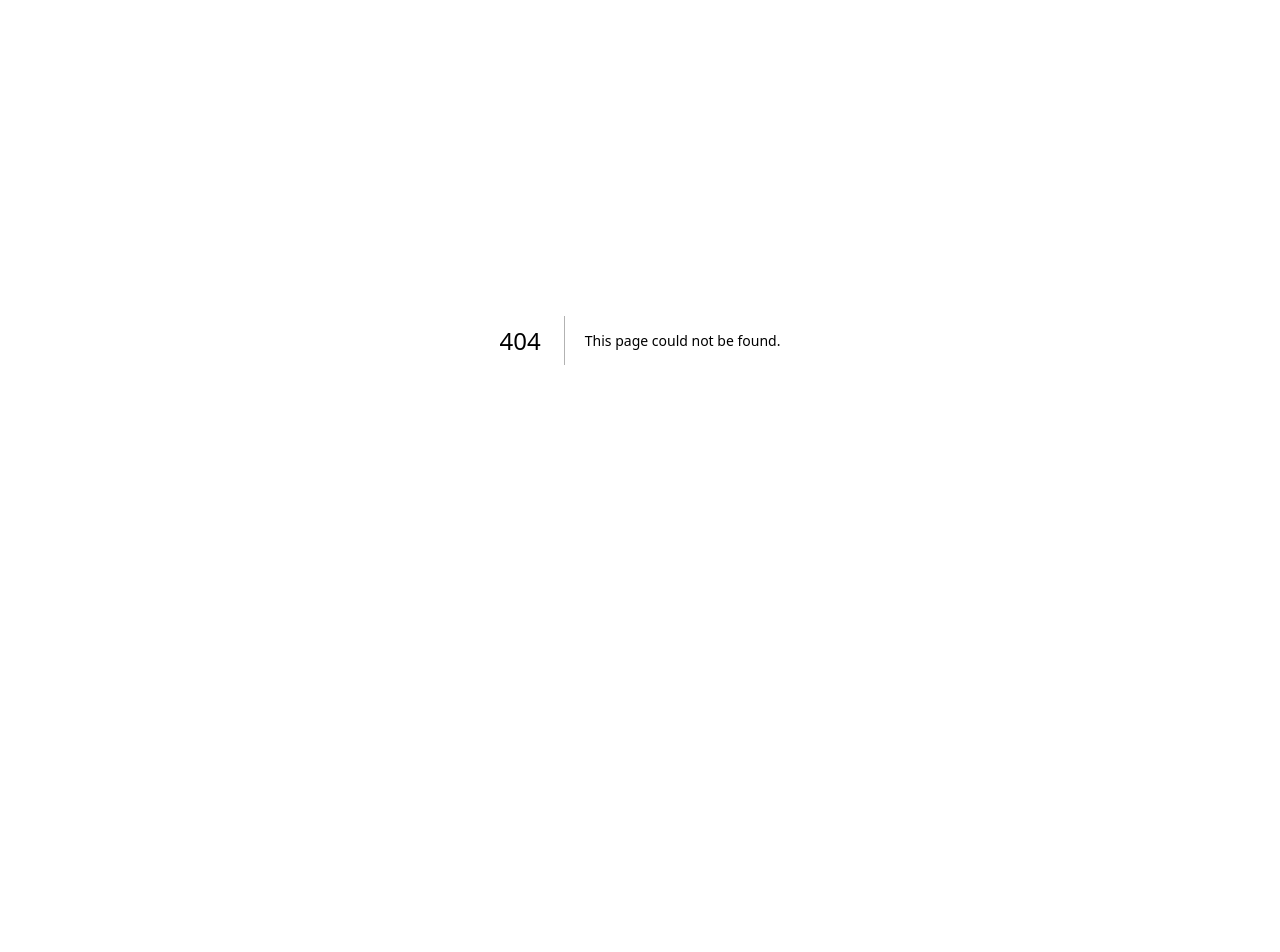
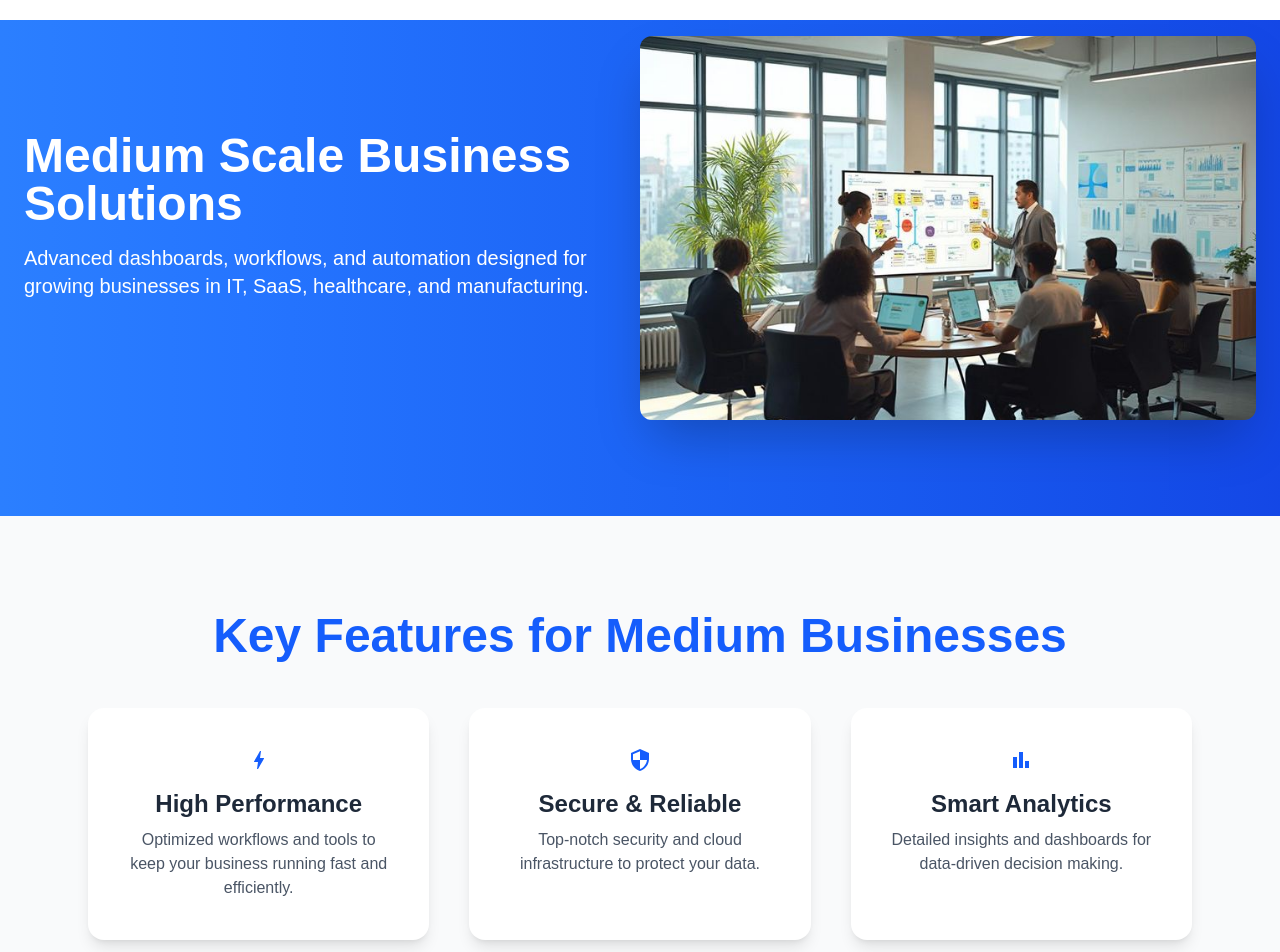
Before and after one commit to IT-Alliance-Tech/industry-demo, a Next.js app: page /mediumscale in a window 1280 px wide. Before the commit this address had no page. Shown: the part 60-1012 px from the top of the page. Before the commit the page ends 800 px from the top, so only its background shows below. Built offline with nearby package versions, Linux system fonts and the light colour scheme; what @tailwindcss/postcss would draw is missing.

Commit message:
updates on plan section

```diff
--- /dev/null
+++ b/src/app/mediumscale/page.js
@@ -0,0 +1,178 @@
+'use client';
+
+import { motion } from 'framer-motion';
+import Image from 'next/image';
+import Link from 'next/link';
+import Header from '../../components/header';
+import Footer from '../../components/footer';
+import MediumImg from '../../../public/largescale.png';
+import { Bolt, BarChart, Security } from '@mui/icons-material';
+
+export default function MediumScale() {
+  const features = [
+    {
+      icon: <Bolt className="text-blue-600 text-5xl mb-4" />,
+      title: "High Performance",
+      description: "Optimized workflows and tools to keep your business running fast and efficiently.",
+    },
+    {
+      icon: <Security className="text-blue-600 text-5xl mb-4" />,
+      title: "Secure & Reliable",
+      description: "Top-notch security and cloud infrastructure to protect your data.",
+    },
+    {
+      icon: <BarChart className="text-blue-600 text-5xl mb-4" />,
+      title: "Smart Analytics",
+      description: "Detailed insights and dashboards for data-driven decision making.",
+    },
+  ];
+
+  const howItWorks = [
+    {
+      step: "01",
+      title: "Sign Up & Onboard",
+      description: "Create your account and onboard your team quickly with guided steps.",
+    },
+    {
+      step: "02",
+      title: "Setup Workflows",
+      description: "Configure automated processes for tasks, approvals, and reporting.",
+    },
+    {
+      step: "03",
+      title: "Analyze & Scale",
+      description: "Track performance metrics and scale operations efficiently.",
+    },
+  ];
+
+  return (
+    <div className="bg-gray-50">
+      {/* Header */}
+      <Header />
+
+      {/* Hero Section */}
+      <section className="bg-gradient-to-r from-blue-500 to-blue-700 text-white py-24 flex flex-col md:flex-row items-center justify-center px-6">
+        <motion.div
+          initial={{ opacity: 0, x: -50 }}
+          animate={{ opacity: 1, x: 0 }}
+          transition={{ duration: 1 }}
+          className="md:w-1/2 text-center md:text-left"
+        >
+          <h1 className="text-4xl md:text-5xl font-bold mb-4">
+            Medium Scale Business Solutions
+          </h1>
+          <p className="text-lg md:text-xl mb-6">
+            Advanced dashboards, workflows, and automation designed for growing businesses in IT, SaaS, healthcare, and manufacturing.
+          </p>
+        </motion.div>
+
+        <motion.div
+          initial={{ opacity: 0, x: 50 }}
+          animate={{ opacity: 1, x: 0 }}
+          transition={{ duration: 1 }}
+          className="md:w-1/2 mt-10 md:mt-0 relative h-64 md:h-96"
+        >
+          <Image
+            src={MediumImg}
+            alt="Medium Businesses"
+            fill
+            className="object-cover rounded-xl shadow-2xl"
+          />
+        </motion.div>
+      </section>
+
+      {/* Key Features Section */}
+      <section className="py-24 text-gray-800 text-center">
+        <motion.h2
+          initial={{ opacity: 0, y: 20 }}
+          animate={{ opacity: 1, y: 0 }}
+          transition={{ duration: 0.6 }}
+          className="text-4xl md:text-5xl font-bold mb-12 text-blue-600"
+        >
+          Key Features for Medium Businesses
+        </motion.h2>
+
+        <div className="max-w-6xl mx-auto grid md:grid-cols-3 gap-10 px-6">
+          {features.map((f, idx) => (
+            <motion.div
+              key={idx}
+              whileHover={{ scale: 1.05 }}
+              initial={{ opacity: 0, y: 20 }}
+              animate={{ opacity: 1, y: 0 }}
+              transition={{ delay: idx * 0.2, duration: 0.6 }}
+              className="bg-white p-10 rounded-2xl shadow-lg hover:shadow-2xl transition flex flex-col items-center"
+            >
+              {f.icon}
+              <h3 className="text-2xl font-semibold mb-2">{f.title}</h3>
+              <p className="text-gray-600 text-center">{f.description}</p>
+            </motion.div>
+          ))}
+        </div>
+      </section>
+
+      {/* How It Works Section */}
+      <section className="py-24 bg-gray-100 text-gray-800">
+        <motion.h2
+          initial={{ opacity: 0, y: 10 }}
+          animate={{ opacity: 1, y: 0 }}
+          transition={{ duration: 0.6 }}
+          className="text-4xl md:text-5xl font-bold mb-12 text-blue-600 text-center"
+        >
+          How It Works
+        </motion.h2>
+
+        <div className="max-w-6xl mx-auto flex flex-col md:flex-row justify-between gap-8 px-6">
+          {howItWorks.map((h, idx) => (
+            <motion.div
+              key={idx}
+              whileHover={{ scale: 1.05 }}
+              initial={{ opacity: 0, y: 20 }}
+              animate={{ opacity: 1, y: 0 }}
+              transition={{ delay: idx * 0.2, duration: 0.6 }}
+              className="bg-white p-8 rounded-2xl shadow-lg hover:shadow-2xl transition flex flex-col items-center text-center"
+            >
+              <div className="text-2xl font-bold text-blue-600 mb-4">{h.step}</div>
+              <h3 className="text-xl font-semibold mb-2">{h.title}</h3>
+              <p className="text-gray-600">{h.description}</p>
+            </motion.div>
+          ))}
+        </div>
+      </section>
+
+      {/* Call-to-Action Section */}
+      <section className="py-24 bg-gradient-to-r from-blue-500 to-blue-700 text-white text-center">
+        <motion.h2
+          initial={{ opacity: 0, y: 20 }}
+          animate={{ opacity: 1, y: 0 }}
+          transition={{ duration: 0.6 }}
+          className="text-4xl md:text-5xl font-bold mb-6"
+        >
+          Ready to Scale Your Business?
+        </motion.h2>
+        <motion.p
+          initial={{ opacity: 0, y: 20 }}
+          animate={{ opacity: 1, y: 0 }}
+          transition={{ duration: 0.8 }}
+          className="text-lg md:text-xl mb-8 max-w-2xl mx-auto"
+        >
+          Start your free trial today and see how our solutions make your medium business more productive and profitable.
+        </motion.p>
+        <motion.div
+          initial={{ opacity: 0, y: 20 }}
+          animate={{ opacity: 1, y: 0 }}
+          transition={{ duration: 1 }}
+        >
+          <Link
+            href="/contact"
+            className="bg-white text-blue-600 font-semibold px-8 py-4 rounded-full hover:bg-gray-100 transition transform hover:scale-105"
+          >
+            Get Started
+          </Link>
+        </motion.div>
+      </section>
+
+      {/* Footer */}
+      <Footer />
+    </div>
+  );
+}
--- a/src/app/smallscale/page.js
+++ b/src/app/smallscale/page.js
@@ -6,33 +6,30 @@ import Link from 'next/link';
 import Header from '../../components/header';
 import Footer from '../../components/footer';
 import SmallImg from '../../../public/smallscale.png';
-import { FormatQuote, Person, AccountCircle, BusinessCenter } from '@mui/icons-material';
+import { Bolt, Speed, Analytics, Settings } from '@mui/icons-material';
 
 export default function SmallScale() {
-  const testimonials = [
+  // Steps for How It Works
+  const processSteps = [
     {
-      name: "Alice Johnson",
-      role: "Founder, Small Ecommerce",
-      feedback:
-        "This platform transformed how we manage our online store. Fast, intuitive, and reliable!",
-      icon: Person,
-      color: "text-blue-600",
+      icon: Speed,
+      title: "Quick Setup",
+      description: "Get your small business online fast with our easy-to-use dashboards.",
     },
     {
-      name: "Sophie Lee",
-      role: "Owner, Local Cafe",
-      feedback:
-        "I love how simple and effective this solution is. It’s perfect for small businesses like mine.",
-      icon: AccountCircle,
-      color: "text-green-600",
+      icon: Bolt,
+      title: "Efficient Workflows",
+      description: "Manage operations smoothly and save valuable time and effort.",
     },
     {
-      name: "Rajesh Kumar",
-      role: "CTO, SaaS Startup",
-      feedback:
-        "Amazing analytics and team management tools. Our productivity improved instantly.",
-      icon: BusinessCenter,
-      color: "text-purple-600",
+      icon: Analytics,
+      title: "Smart Analytics",
+      description: "Track growth, analyze performance, and make data-driven decisions.",
+    },
+    {
+      icon: Settings,
+      title: "Customization",
+      description: "Tailor your tools and workflows to match your unique business needs.",
     },
   ];
 
@@ -110,40 +107,42 @@ export default function SmallScale() {
         </div>
       </section>
 
-      {/* Testimonials Section */}
+      {/* How It Works Section */}
       <section className="py-24 bg-gray-100 text-gray-800">
         <motion.h2
-          initial={{ opacity: 0, y: 10 }}
+          initial={{ opacity: 0, y: 20 }}
           animate={{ opacity: 1, y: 0 }}
           transition={{ duration: 0.6 }}
-          className="text-4xl md:text-5xl font-bold mb-12 text-blue-600 text-center"
+          className="text-4xl md:text-5xl font-bold mb-16 text-blue-600 text-center"
         >
-          What Our Clients Say
+          How It Works
         </motion.h2>
 
-        <div className="max-w-4xl mx-auto space-y-10">
-          {testimonials.map((t, idx) => {
-            const Icon = t.icon;
+        <div className="relative max-w-6xl mx-auto px-6">
+          {/* Horizontal Line */}
+          <div className="absolute top-10 left-0 right-0 h-1 bg-blue-200 hidden md:block"></div>
+
+          <div className="flex flex-col md:flex-row justify-between items-center relative space-y-12 md:space-y-0">
+            {processSteps.map((step, idx) => {
+              const Icon = step.icon;
               return (
                 <motion.div
                   key={idx}
-                initial={{ opacity: 0, y: 20 }}
-                animate={{ opacity: 1, y: 0 }}
+                  initial={{ opacity: 0, y: 30 }}
+                  whileInView={{ opacity: 1, y: 0 }}
+                  viewport={{ once: true }}
                   transition={{ delay: idx * 0.2, duration: 0.6 }}
-                className="bg-white p-10 rounded-3xl shadow-2xl flex flex-col md:flex-row items-center gap-6"
+                  className="flex flex-col items-center text-center relative z-10"
                 >
-                <FormatQuote className="text-4xl text-blue-600" />
-                <div className="flex items-center gap-4">
-                  <Icon className={`${t.color} text-5xl`} />
-                  <div className="text-left">
-                    <p className="text-gray-700 mb-2">{t.feedback}</p>
-                    <h4 className="font-semibold text-gray-900">{t.name}</h4>
-                    <p className="text-gray-500 text-sm">{t.role}</p>
+                  <div className="w-20 h-20 flex items-center justify-center rounded-full bg-white shadow-2xl mb-4 hover:scale-110 transition-transform">
+                    <Icon className="text-blue-600 text-4xl" />
                   </div>
-                </div>
+                  <h3 className="text-xl font-semibold mb-2">{step.title}</h3>
+                  <p className="text-gray-700 max-w-xs">{step.description}</p>
                 </motion.div>
               );
             })}
+          </div>
         </div>
       </section>
 
```
Lines whose indentation alone changed are shown as unchanged.
